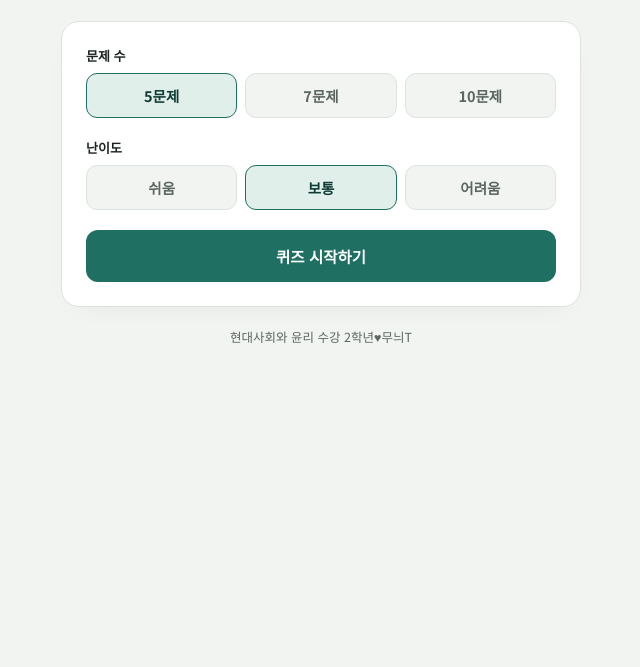
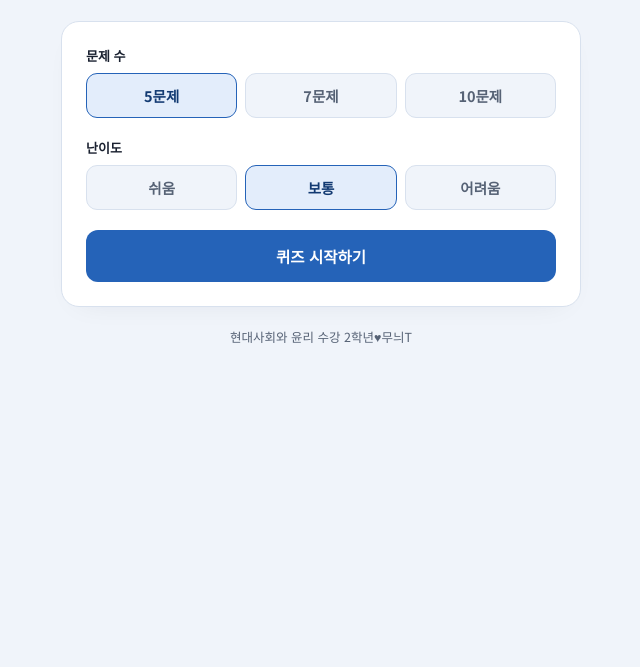
Before and after one commit to eeeeve-star/social-justice-ethics, a plain HTML site: page quiz.html in a window 1280 px wide. Shown: the part 133-800 px from the top of the page, without its empty margins (319-959 px from the left). Drawn offline with Linux system fonts and the light colour scheme; a web font is replaced by a local one.

Commit message:
Recolor quiz (Ⅳ-02 purple, Ⅳ-03 blue)
Co-Authored-By: Claude Opus 5.5 <noreply@anthropic.com>

```diff
--- a/quiz.html
+++ b/quiz.html
@@ -9,32 +9,32 @@
 <link rel="stylesheet" href="https://fonts.googleapis.com/css2?family=Gowun+Batang:wght@400;700&family=Noto+Sans+KR:wght@400;500;700;900&family=IBM+Plex+Mono:wght@500;600&display=swap">
 <style>
   :root{
-    --bg:#F2F4F1;
+    --bg:#F0F4FA;
     --surface:#FFFFFF;
-    --surface-soft:#E9EDE9;
-    --ink:#1C2321;
-    --ink-soft:#5B665F;
-    --border:#DCE3DE;
-    --accent:#1F6F63;
-    --accent-ink:#0E3B34;
-    --accent-soft:#E1EFEB;
+    --surface-soft:#E6EDF7;
+    --ink:#1A2130;
+    --ink-soft:#566275;
+    --border:#D8E1EE;
+    --accent:#2563B8;
+    --accent-ink:#123A72;
+    --accent-soft:#E3EDFB;
     --good:#2E7D53;
     --good-soft:#E4F3E9;
     --bad:#C1443A;
     --bad-soft:#FBE7E4;
-    --shadow:rgba(28,35,33,0.10);
+    --shadow:rgba(26,33,48,0.10);
   }
   @media (prefers-color-scheme: dark){
     :root:not([data-theme="light"]){
-      --bg:#141F1B;
-      --surface:#1C2A25;
-      --surface-soft:#233129;
-      --ink:#EAF1EC;
-      --ink-soft:#9FB4AA;
-      --border:#324139;
-      --accent:#63CDB6;
-      --accent-ink:#DFF7F0;
-      --accent-soft:#20342E;
+      --bg:#111823;
+      --surface:#19222F;
+      --surface-soft:#202B3A;
+      --ink:#E8EEF7;
+      --ink-soft:#A3B2C7;
+      --border:#2E3A4D;
+      --accent:#8DB8F5;
+      --accent-ink:#E3EEFF;
+      --accent-soft:#1D2C44;
       --good:#74CE9B;
       --good-soft:#1E3527;
       --bad:#E8867B;
@@ -43,15 +43,15 @@
     }
   }
   :root[data-theme="dark"]{
-    --bg:#141F1B;
-    --surface:#1C2A25;
-    --surface-soft:#233129;
-    --ink:#EAF1EC;
-    --ink-soft:#9FB4AA;
-    --border:#324139;
-    --accent:#63CDB6;
-    --accent-ink:#DFF7F0;
-    --accent-soft:#20342E;
+    --bg:#111823;
+    --surface:#19222F;
+    --surface-soft:#202B3A;
+    --ink:#E8EEF7;
+    --ink-soft:#A3B2C7;
+    --border:#2E3A4D;
+    --accent:#8DB8F5;
+    --accent-ink:#E3EEFF;
+    --accent-soft:#1D2C44;
     --good:#74CE9B;
     --good-soft:#1E3527;
     --bad:#E8867B;
```
